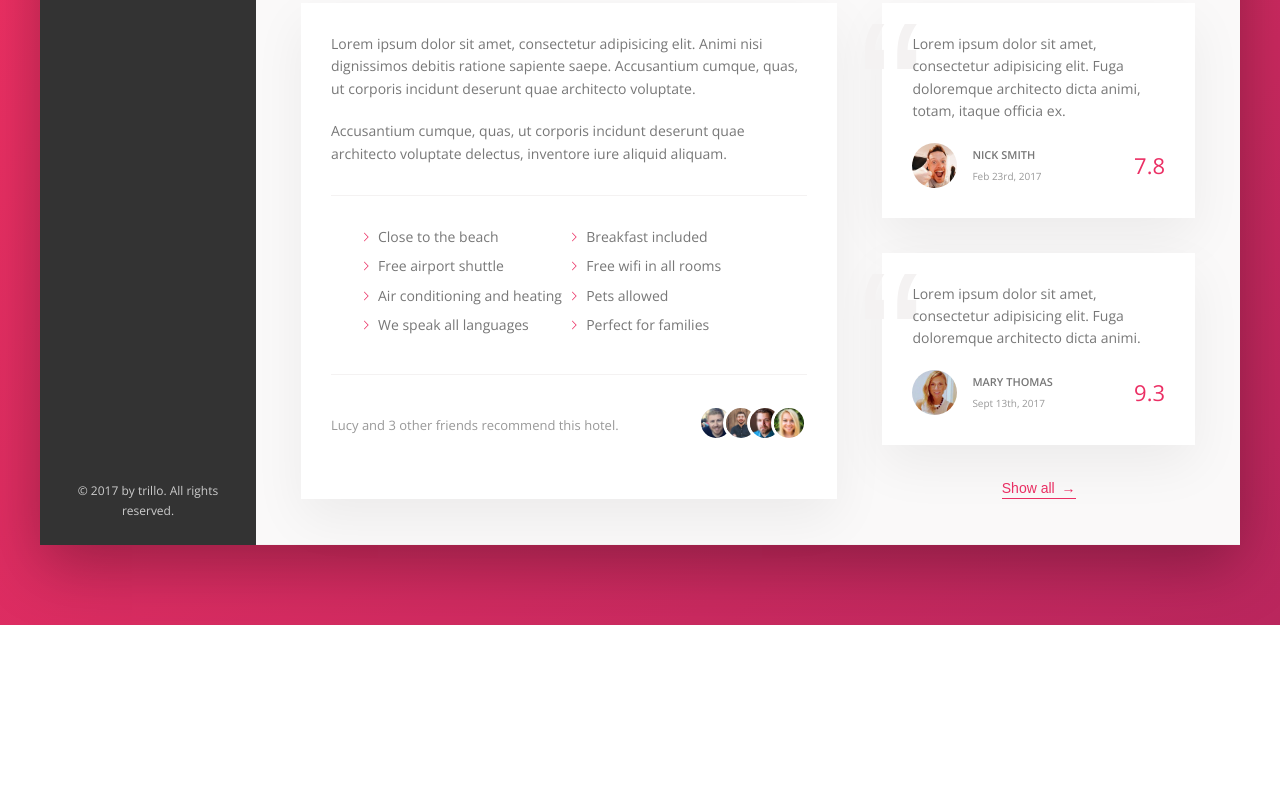
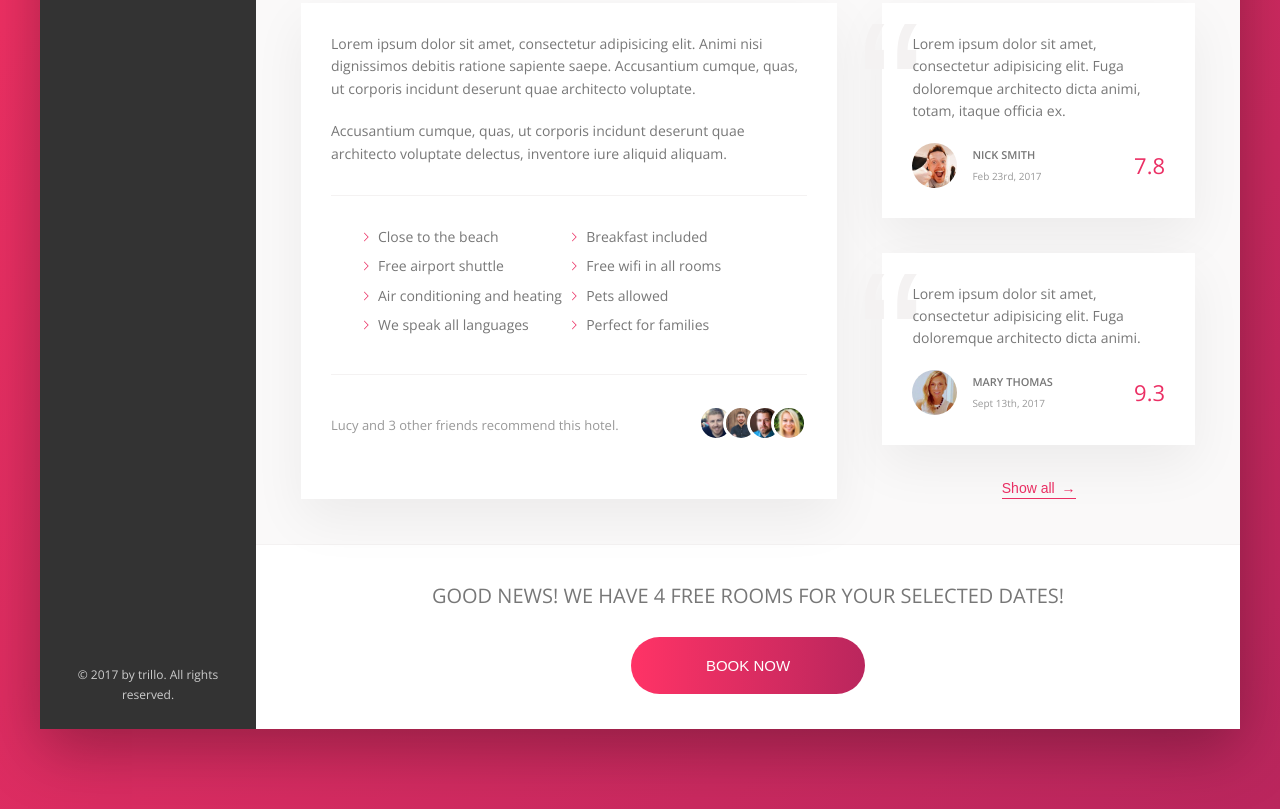
Before and after one commit to chianglynn/advancedcssandsass-projects, a website: page Trillo/index.html in a window 1280 px wide. Shown: the part 644-1453 px from the top of the page. Before the commit the page ends 1269 px from the top, so only its background shows below. Drawn offline with nearby package versions, Linux system fonts and the light colour scheme.

Commit message:
Style cta section

```diff
--- a/Trillo/index.html
+++ b/Trillo/index.html
@@ -205,6 +205,16 @@
                         <button class="btn-inline">Show all <span>&rarr;</span></button>
                     </div>
                 </div>
+
+                <div class="cta">
+                    <h2 class="cta__book-now">
+                        Good news! We have 4 free rooms for your selected dates!
+                    </h2>
+                    <button class="btn">
+                        <span class="btn__visible">Book now</span>
+                        <span class="btn__invisible">Only 4 rooms left</span>
+                    </button>
+                </div>
             </main>
         </div>
     </div>
--- a/Trillo/sass/_components.scss
+++ b/Trillo/sass/_components.scss
@@ -417,3 +417,64 @@
         color      : var(--color-primary);
     }
 }
+
+// Call to action
+.cta {
+    padding   : 3.5rem;
+    text-align: center;
+
+    &__book-now {
+        margin-bottom : 2.5rem;
+        font-size     : 2rem;
+        font-weight   : 300;
+        text-transform: uppercase;
+    }
+}
+
+.btn {
+    position        : relative;
+    font-size       : 1.5rem;
+    font-weight     : 300;
+    color           : var(--color-white);
+    text-transform  : uppercase;
+    border          : none;
+    border-radius   : 100px;
+    background-image: linear-gradient(to right, var(--color-primary-light), var(--color-primary-dark));
+    cursor          : pointer;
+    overflow        : hidden;
+
+    &>* {
+        display   : inline-block;
+        width     : 100%;
+        height    : 100%;
+        transition: all .2s;
+    }
+
+    &__visible {
+        padding: 2rem 7.5rem;
+    }
+
+    &__invisible {
+        position: absolute;
+        left    : 0;
+        top     : -100%;
+        padding : 2rem 0;
+    }
+
+    &:hover {
+        background-image: linear-gradient(to left, var(--color-primary-light), var(--color-primary-dark));
+    }
+
+    &:hover &__visible {
+        transform: translateY(100%);
+    }
+
+    &:hover &__invisible {
+        top: 0%;
+    }
+
+    &:focus {
+        outline  : none;
+        animation: pulsate 1s infinite;
+    }
+}
```
Also changed, not shown: Trillo/css/style.css.
